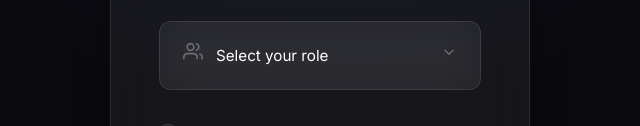
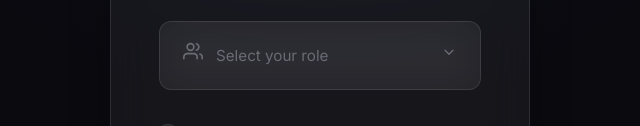
Before and after one commit to eccentriccoder01/Venturalink, a plain HTML site: page register.html in a window 1280 px wide. Shown: the part 674-800 px from the top of the page, 320-960 px from the left. Drawn offline with Linux system fonts and the light colour scheme.

Commit message:
select your role option is removed and placed as a placeholder

```diff
--- a/register.html
+++ b/register.html
@@ -106,8 +106,8 @@
                                 <path d="M16 3.13C16.8604 3.35031 17.623 3.85071 18.1676 4.55232C18.7122 5.25392 19.0078 6.11683 19.0078 7.005C19.0078 7.89317 18.7122 8.75608 18.1676 9.45768C17.623 10.1593 16.8604 10.6597 16 10.88" stroke="currentColor" stroke-width="2" stroke-linecap="round" stroke-linejoin="round"/>
                             </svg>
                         </div>
-                        <select name="userType" required class="field-select">
-                            <option value="" style="background-color: rgb(255, 255, 255); color: rgb(3, 3, 3);">Select your role</option>
+                        <select name="userType" required class="field-select" data-placeholder="Select your role">
+                            <option value="">Select your role</option>
                             <option style="background-color: rgb(220, 238, 255); color: rgb(3, 3, 3);" value="investor">I am an Investor</option>
                             <option style="background-color: rgb(46, 142, 238); color: rgb(3, 3, 3);" value="business">I am a Business Owner</option>
                         </select>
--- a/styles/auth.css
+++ b/styles/auth.css
@@ -374,6 +374,19 @@ body {
     color: var(--text-tertiary);
 }
 
+/* Select placeholder styling */
+.field-select[data-placeholder]:invalid {
+    color: var(--text-tertiary);
+}
+
+.field-select[data-placeholder]:invalid::before {
+    content: attr(data-placeholder);
+}
+
+.field-select option:first-child {
+    display: none;
+}
+
 /* Form Options */
 .form-options {
     display: flex;
```
